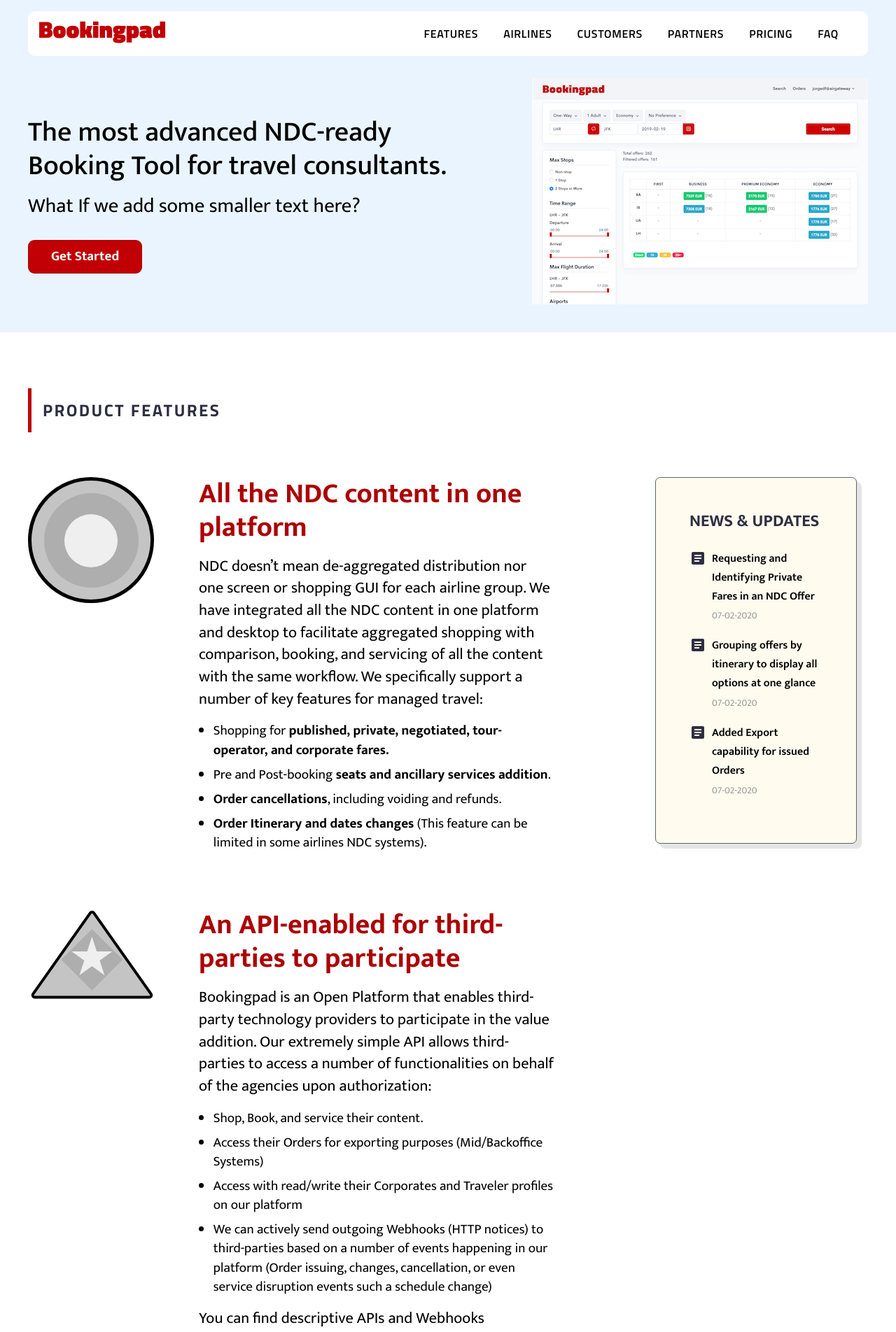
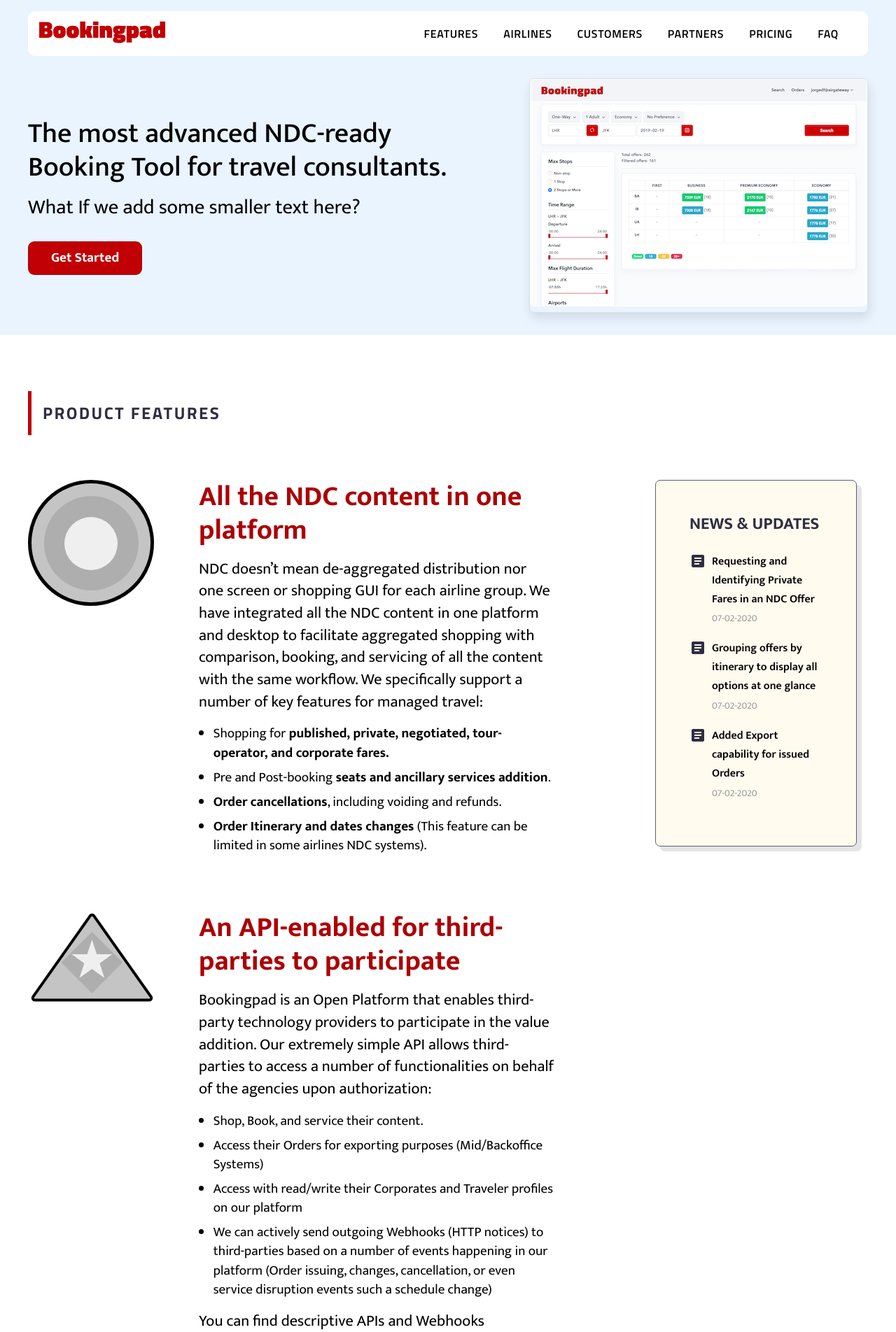
Before and after one commit to tripsimian-labs/bookingpad-web, a Jekyll site: the page built from index.md, in a window 1280 px wide. Shown: the top 1904 px of the page at 70% size. Built offline with Jekyll 4.4.1, drawn with Linux system fonts in a browser that asks for light colours.

Commit message:
Add box shadow to lightBox

```diff
--- a/_sass/billboard.scss
+++ b/_sass/billboard.scss
@@ -59,9 +59,15 @@
   }
 
   &Media {
+    border: 1px solid rgba(0, 0, 0, 0.08);
+    border-radius: 7px;
+    box-shadow: 2px 8px 16px rgba(0, 0, 0, 0.1);
+
     img {
       margin: 0 auto;
       max-width: 100%;
+      border-radius: 5px;
+      border: 1px solid white;
     }
   }
   .primaryButton {
```
